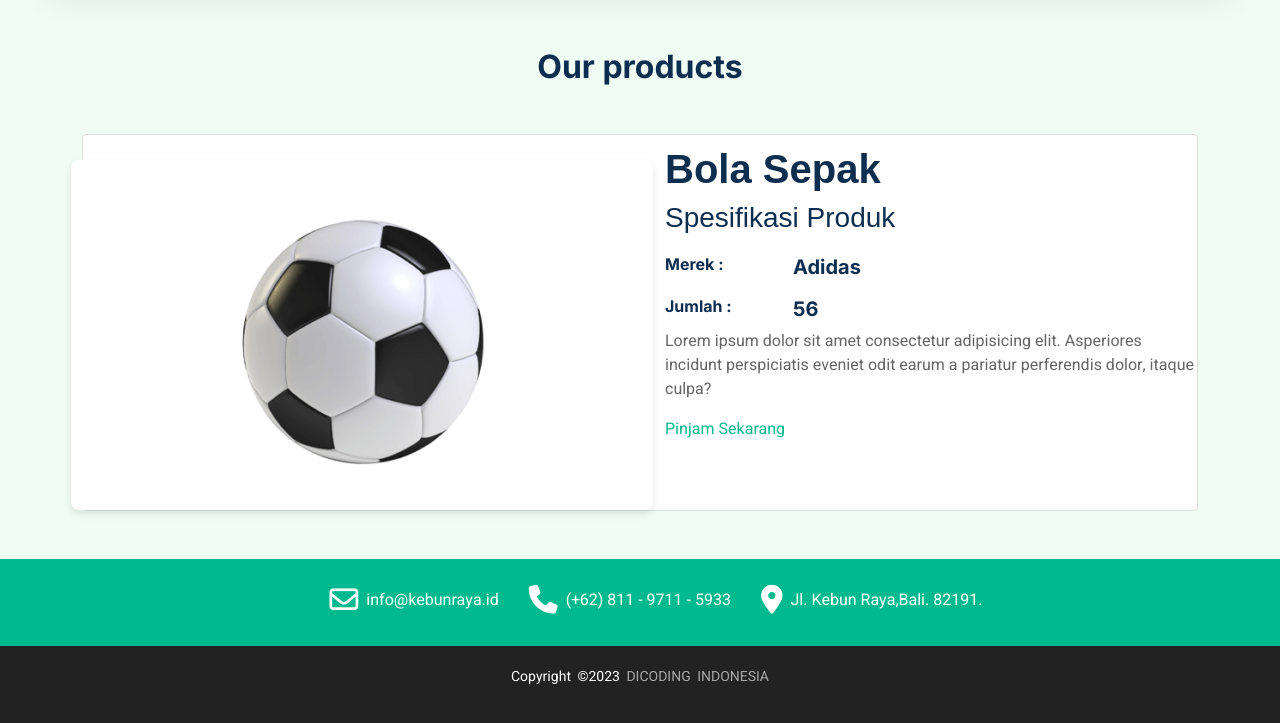
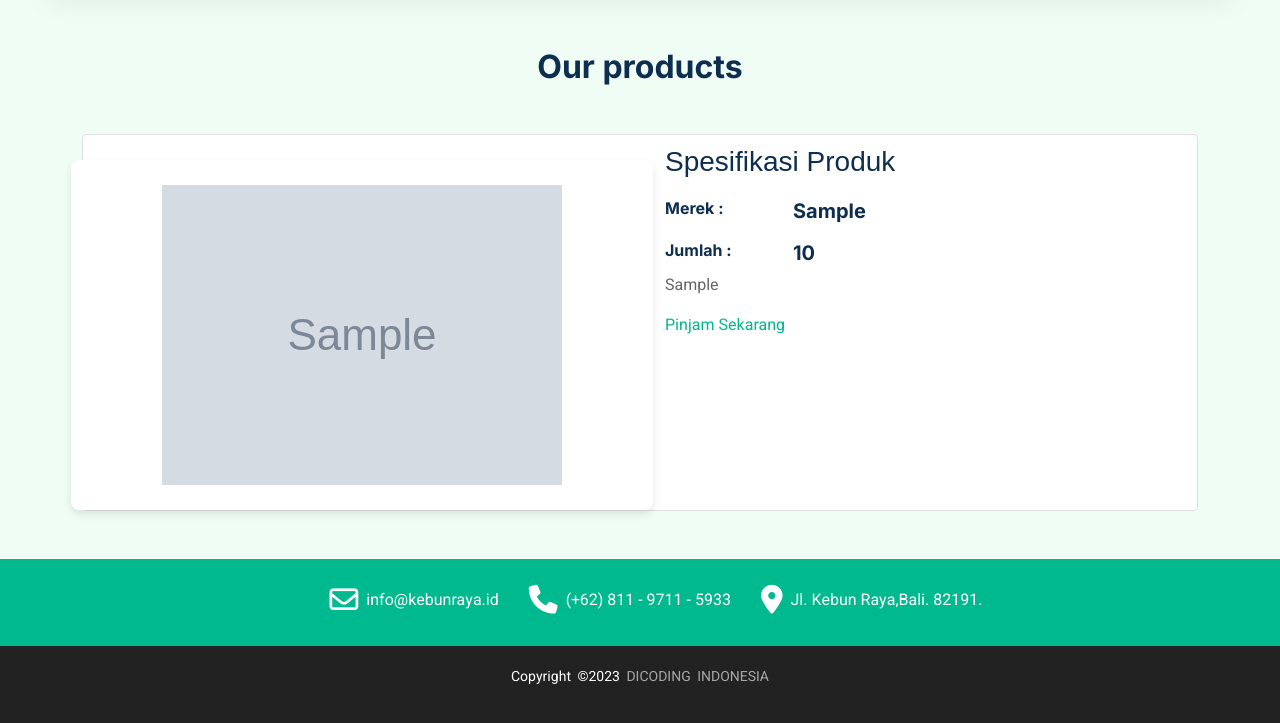
Before and after one commit to Helminafan/Tropiraya-Rentals, a Laravel app: page /detailbarang/1 in a window 1280 px wide. Shown: the part 120-843 px from the top of the page. Run offline with Laravel 10, Linux system fonts and the light colour scheme; tables that the repository leaves empty hold one stand-in row (values such as "Sample post"); some libraries are stand-ins or nearby versions.

Commit message:
add detail barang

```diff
--- a/resources/views/user/detailbarang.blade.php
+++ b/resources/views/user/detailbarang.blade.php
@@ -10,18 +10,18 @@
           <div class="row">
             <div class="col box">
               <div class="img-box" style="height: 300px">
-                <img src="{{asset ('user/images/p1.png.png') }}" alt="" />
+                <img src="{{asset ('storage/'.$data->fotobarang) }}" alt="" />
               </div>
             </div>
             <div class="col">
-              <h1 style="font-weight: 700; font-family: Arial, Helvetica, sans-serif; margin-top: 10px;">Bola Sepak</h1>
+              <h1 style="font-weight: 700; font-family: Arial, Helvetica, sans-serif; margin-top: 10px;">{{$data->nam}}</h1>
               <h3 style=" font-weight: 300; font-family: Arial, Helvetica, sans-serif">Spesifikasi Produk</h3>
               <div class="row" style="margin-top: 20px">
                 <div class="col">
                   <h6>Merek :</h6>
                 </div>
                 <div class="col" style="margin-right: 300px">
-                  <h5>Adidas</h5>
+                  <h5>{{$data->merek}}</h5>
                 </div>
               </div>
               <div class="row" style="margin-top: 10px">
@@ -29,12 +29,12 @@
                   <h6>Jumlah :</h6>
                 </div>
                 <div class="col" style="margin-right: 300px">
-                  <h5>56</h5>
+                  <h5>{{$data->jumlahBarang}}</h5>
                 </div>
               </div>
 
-              <p>Lorem ipsum dolor sit amet consectetur adipisicing elit. Asperiores incidunt perspiciatis eveniet odit earum a pariatur perferendis dolor, itaque culpa?</p>
-                <a href="{{route ('user.peminjaman') }}"> Pinjam Sekarang </a>
+              <p>{{$data->deskripsiBarang}}</p>
+                <a href="{{route ('user.formSewa',$data->id) }}"> Pinjam Sekarang </a>
               </div>
             </div>
           </div>
```
